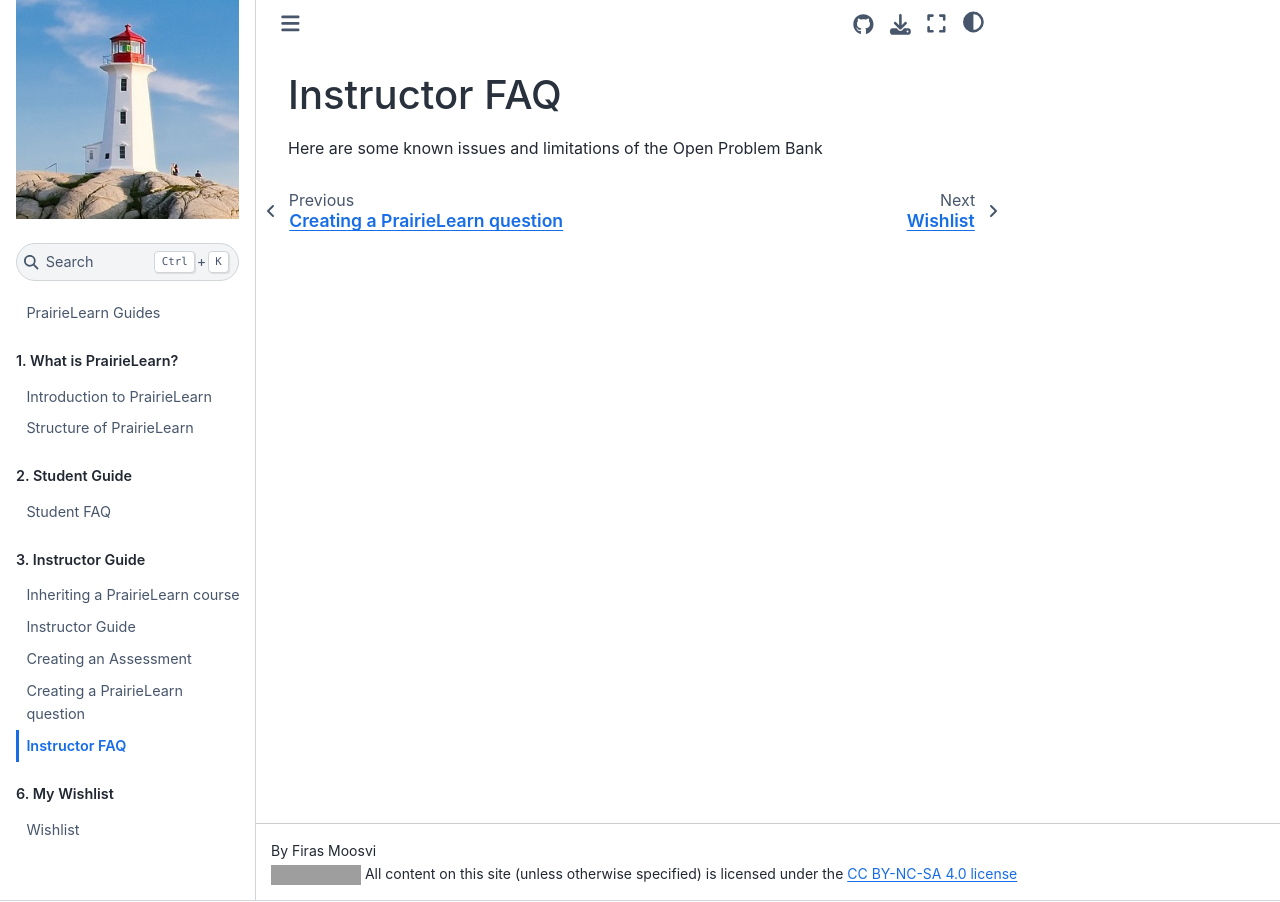
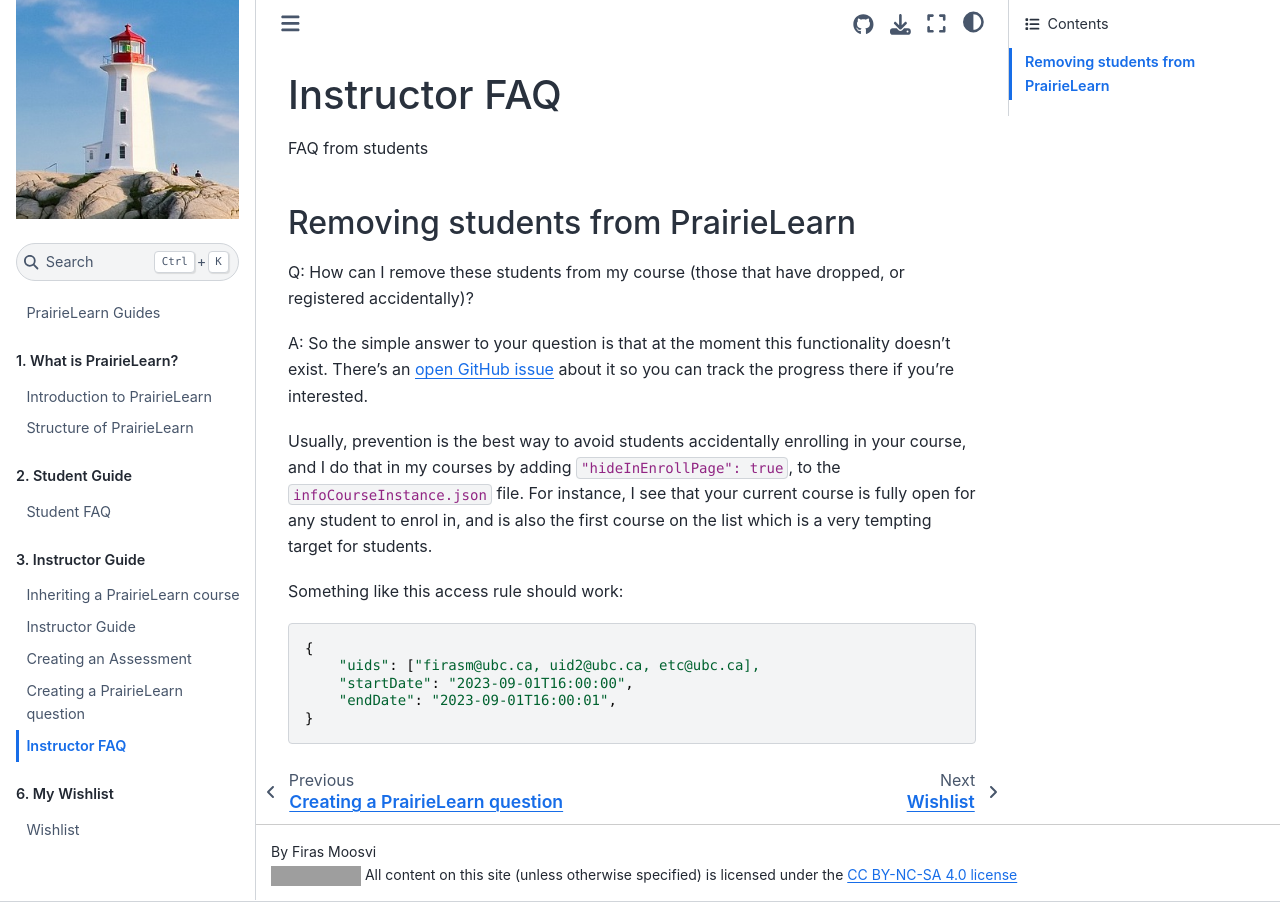
Before and after one commit to open-resources/pl_guides, a Jupyter Book: the page built from content/instructors/faq.md, in a window 1280 px wide. Built offline with Jupyter Book 1.0.4 settings and Sphinx 7.4.7 and the Sphinx Book theme 1.1.4, drawn with Linux system fonts in a browser that asks for light colours; grey boxes are pictures that could not be loaded.

Commit message:
add faq about removing students from PL

````diff
--- a/content/instructors/faq.md
+++ b/content/instructors/faq.md
@@ -1,3 +1,22 @@
 # Instructor FAQ
 
-Here are some known issues and limitations of the Open Problem Bank
+FAQ from students
+
+## Removing students from PrairieLearn
+
+Q: How can I remove these students from my course (those that have dropped, or registered accidentally)?
+
+A: So the simple answer to your question is that at the moment this functionality doesn't exist. There's an [open GitHub issue](https://github.com/PrairieLearn/PrairieLearn/issues/6039) about it so you can track the progress there if you're interested.
+
+Usually, prevention is the best way to avoid students accidentally enrolling in your course, and I do that in my courses by adding `"hideInEnrollPage": true`, to the `infoCourseInstance.json` file.
+For instance, I see that your current course is fully open for any student to enrol in, and is also the first course on the list which is a very tempting target for students.
+
+Something like this access rule should work:
+
+```
+{
+    "uids": ["firasm@ubc.ca, uid2@ubc.ca, etc@ubc.ca],
+    "startDate": "2023-09-01T16:00:00",
+    "endDate": "2023-09-01T16:00:01",
+}
+```
````
Also changed, not shown: content/students/faq.md (+1 -1 lines).
